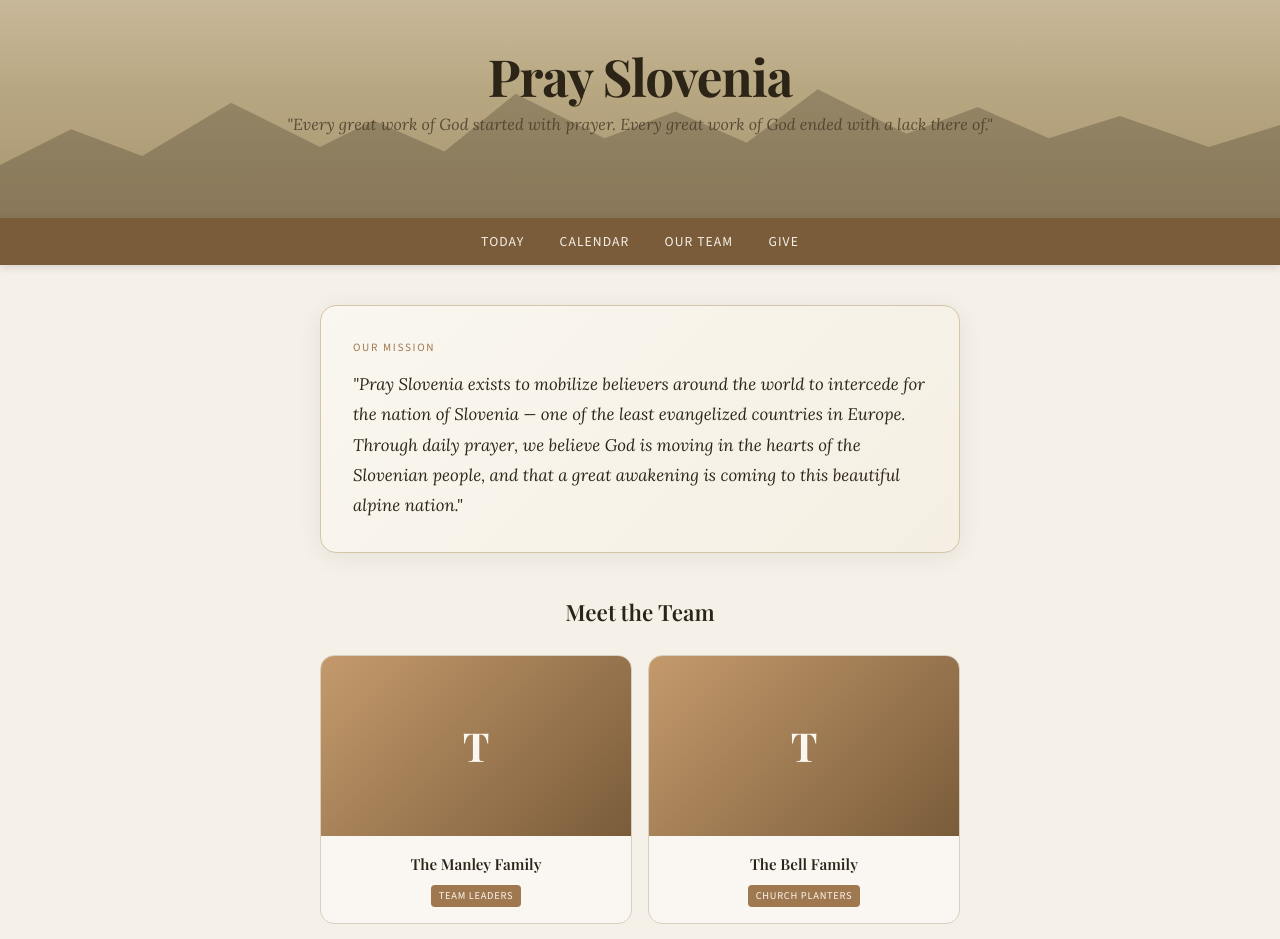
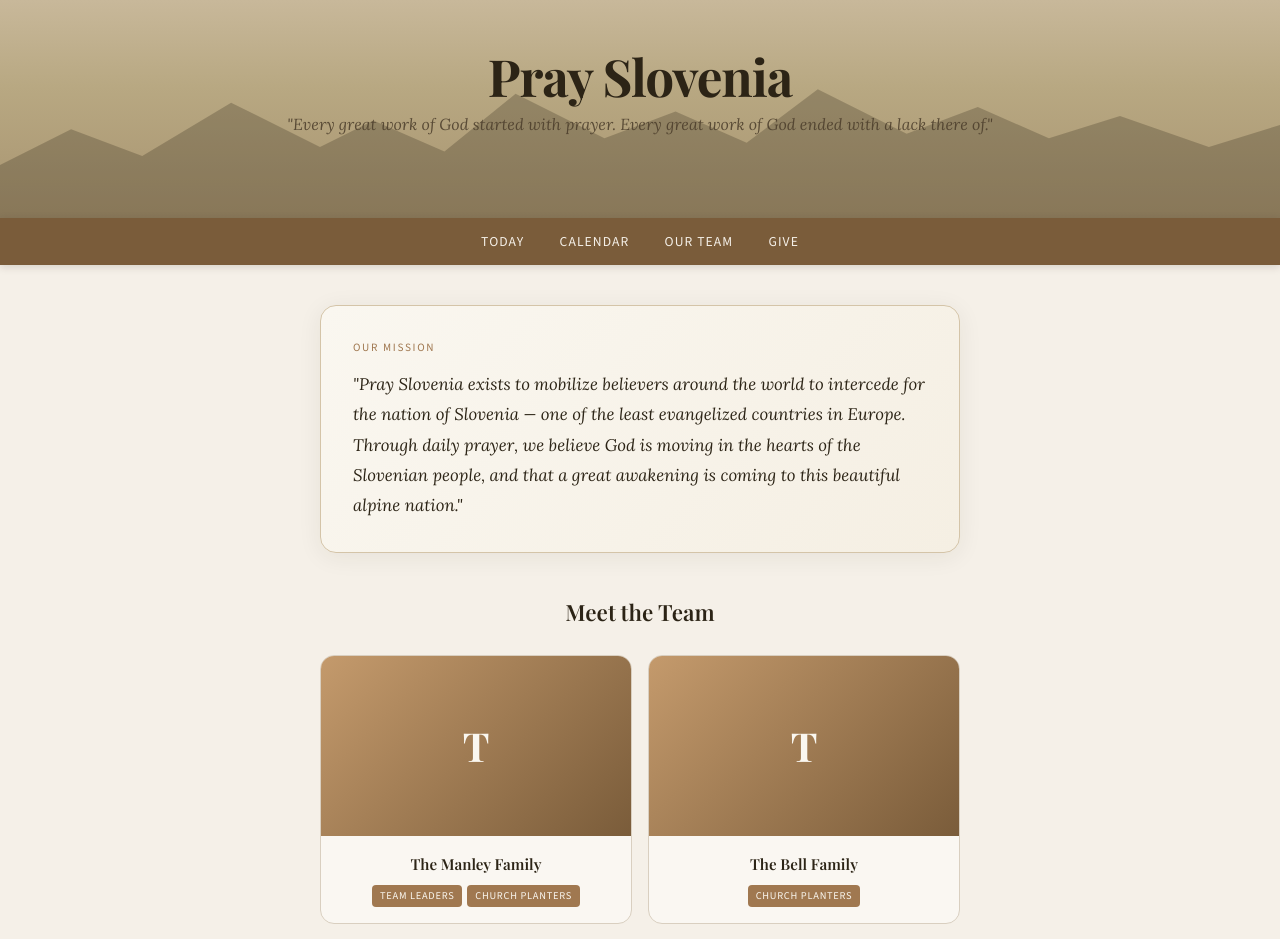
Before and after one commit to rcbrunstetter/pray-slovenia, a Next.js app: page /team in a window 1280 px wide. Shown: the top 939 px of the page. Built offline with nearby package versions, Linux system fonts and the light colour scheme; grey boxes are pictures that could not be loaded; a web font is replaced by a local one.

Commit message:
Add Church Planters role to Manley family

```diff
--- a/src/app/team/page.tsx
+++ b/src/app/team/page.tsx
@@ -2,7 +2,7 @@ export default function TeamPage() {
   const mission = "Pray Slovenia exists to mobilize believers around the world to intercede for the nation of Slovenia — one of the least evangelized countries in Europe. Through daily prayer, we believe God is moving in the hearts of the Slovenian people, and that a great awakening is coming to this beautiful alpine nation.";
 
   const team = [
-    { name: "The Manley Family", roles: ["Team Leaders"], photo: null },
+    { name: "The Manley Family", roles: ["Team Leaders","Church Planters"], photo: null },
     { name: "The Bell Family", roles: ["Church Planters"], photo: null },
     { name: "The Brunstetter Family", roles: ["Church Planters", "Student Strategists"], photo: "/team/Brunstetter-Family.JPG" },
     { name: "The Bates Family", roles: ["Church Planters"], photo: null },
```
